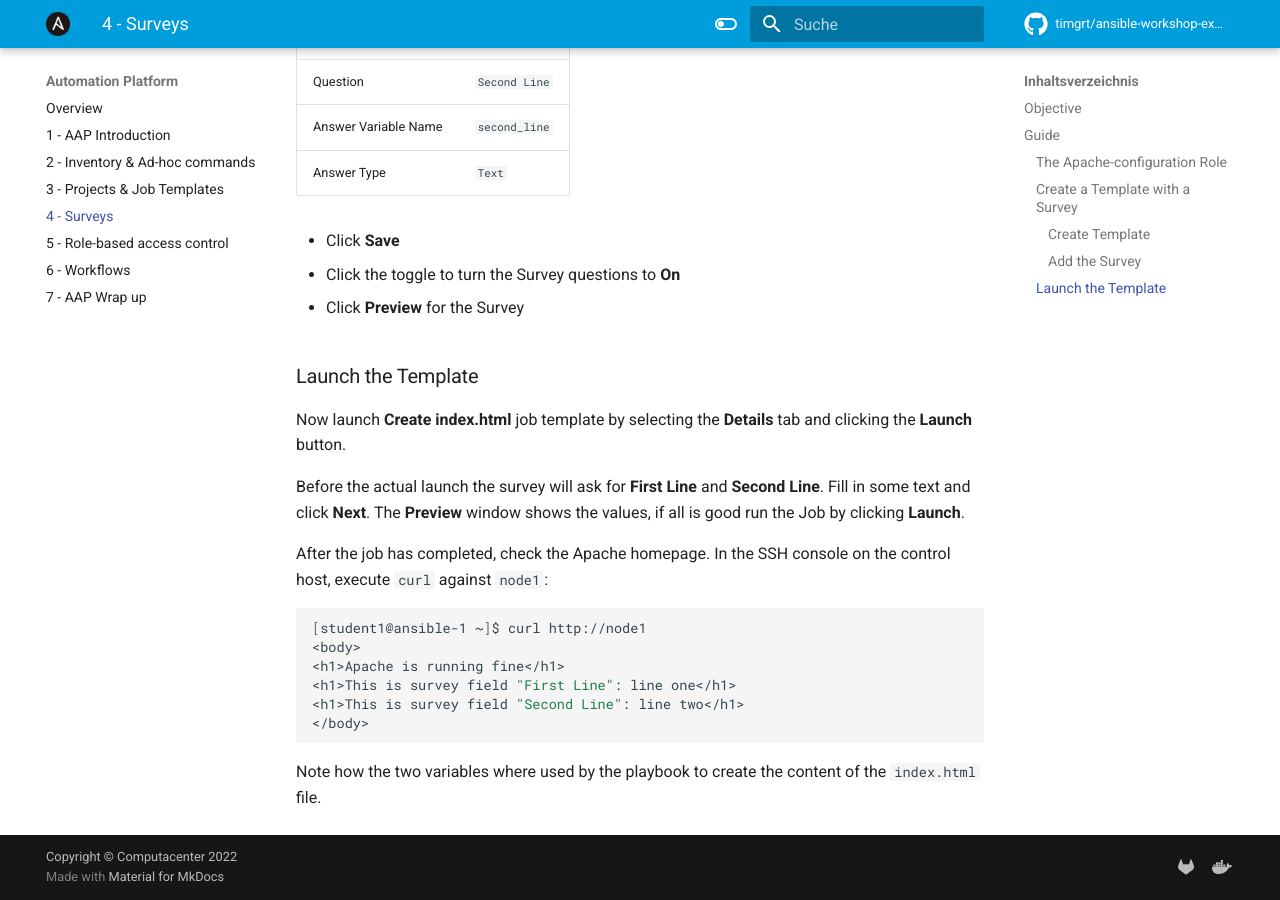
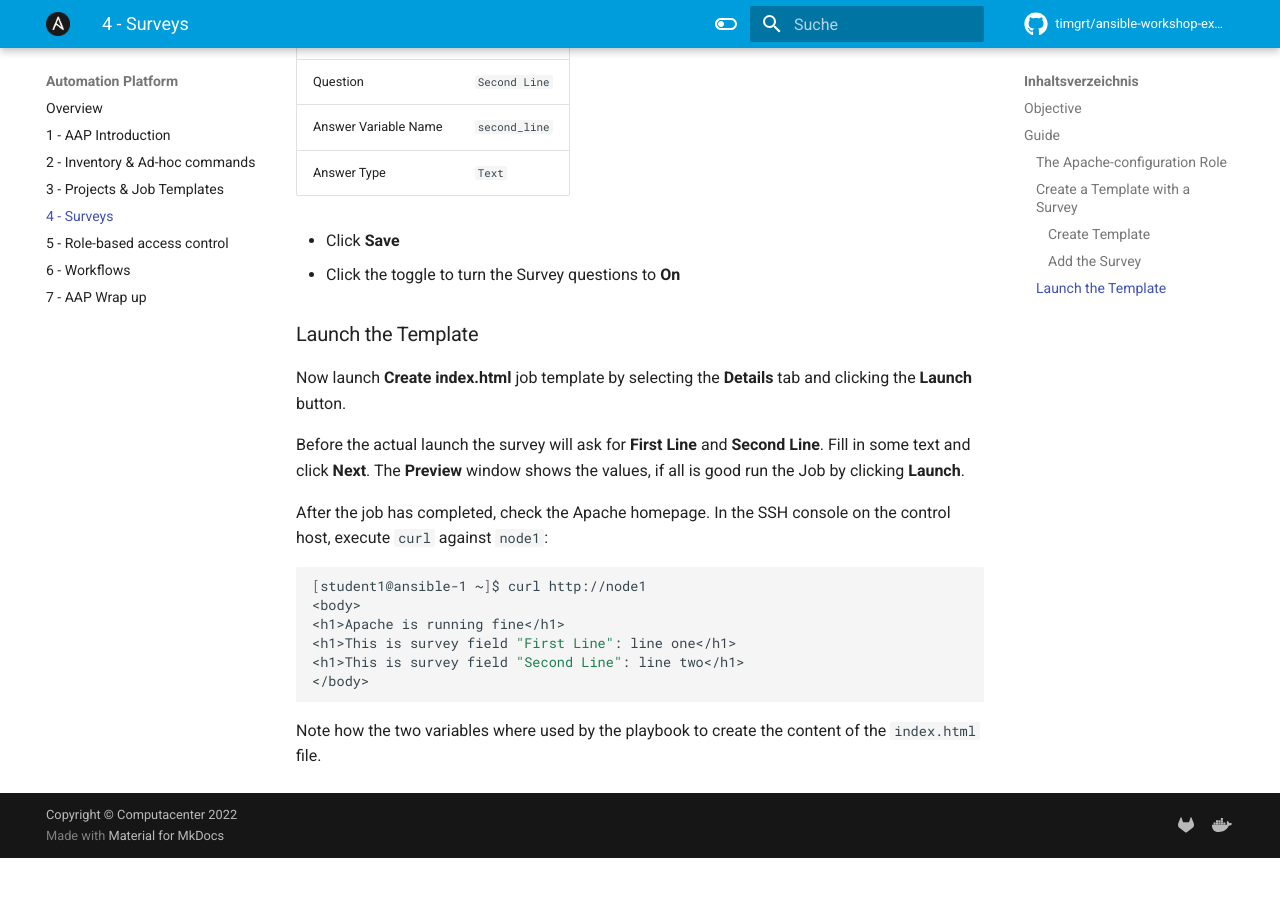
Before and after one commit to TimGrt/Ansible-Workshop-Exercises, an MkDocs documentation site: the page built from docs/automation-platform/automation-platform-surveys.md, in a window 1280 px wide and 900 px high, scrolled down 2652 px. Built offline with MkDocs 1.6.1 and Material for MkDocs 9.7.7, drawn with Linux system fonts in a browser that asks for light colours; comment, search, counter and statistics services are not loaded; after the commit the page ends 3510 px from its top, so only the background shows below that.

Commit message:
Update automation-platform-surveys.md

```diff
--- a/docs/automation-platform/automation-platform-surveys.md
+++ b/docs/automation-platform/automation-platform-surveys.md
@@ -87,8 +87,6 @@
 * Click **Save**
 * Click the toggle to turn the Survey questions to **On**
 
-* Click **Preview** for the Survey
-
 ### Launch the Template
 
 Now launch **Create index.html** job template by selecting the **Details** tab and clicking the **Launch** button.
```
